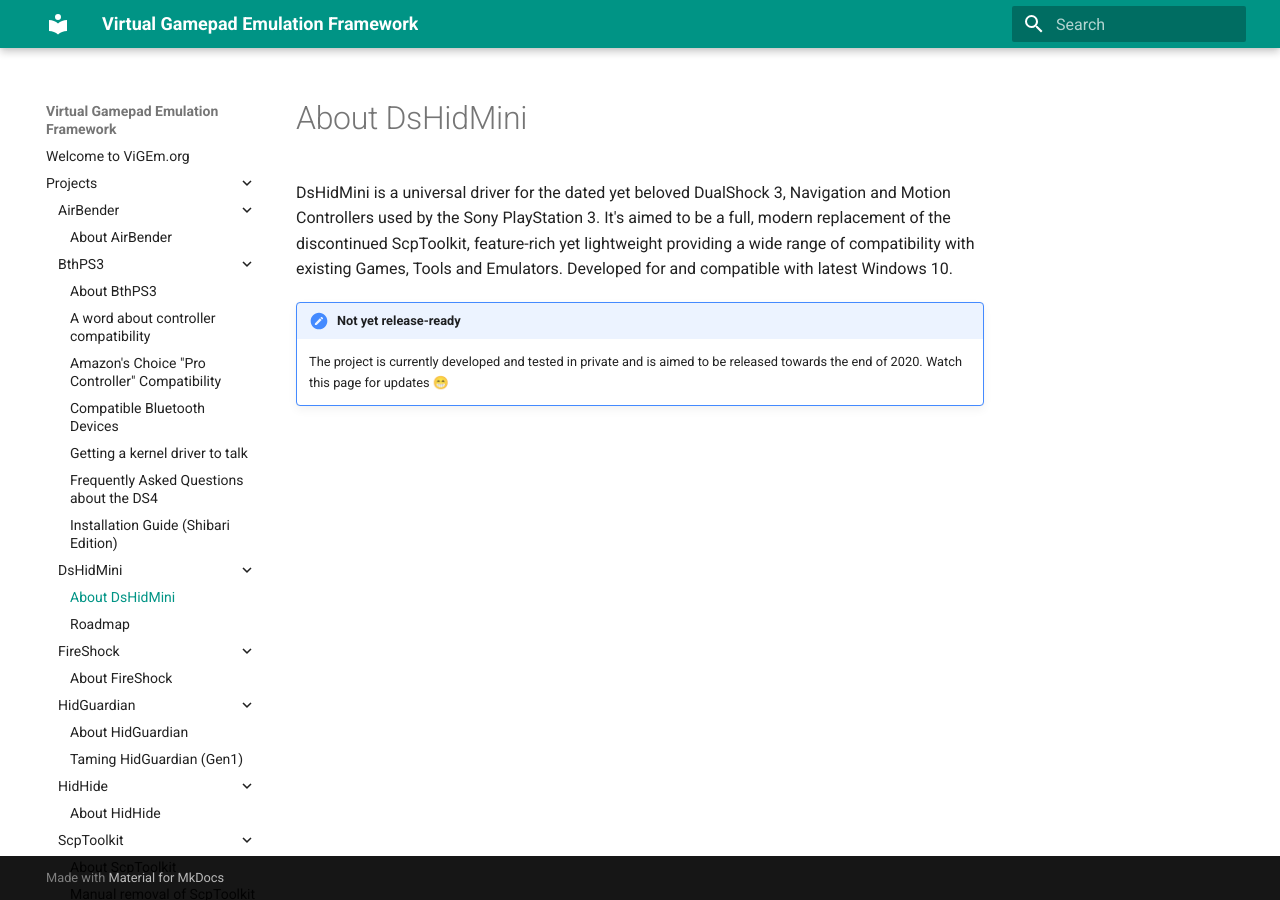
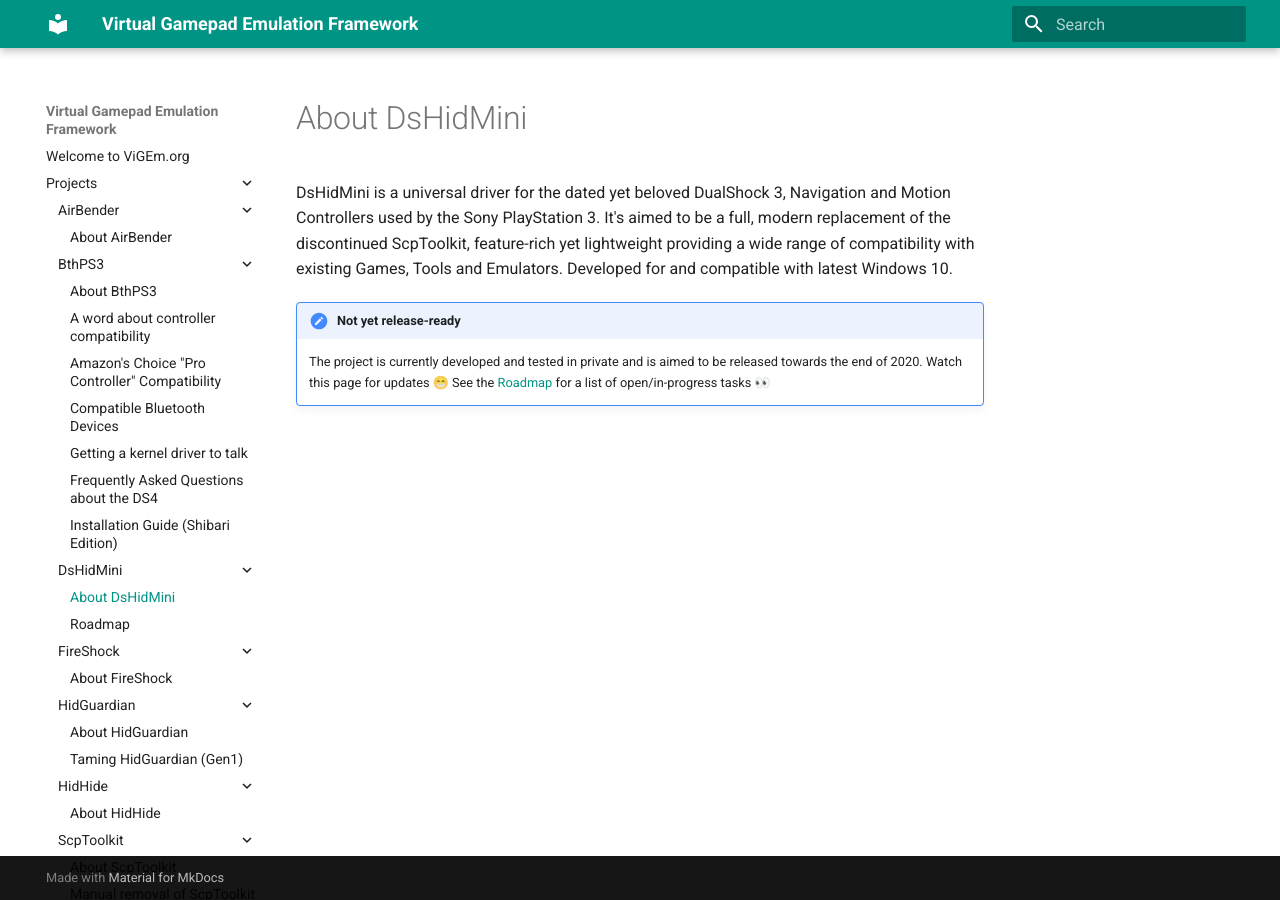
Before and after one commit to nefarius/ViGEm.github.io, an MkDocs documentation site: the page built from docs/projects/DsHidMini/index.md, in a window 1280 px wide. Built offline with MkDocs 1.6.1 and Material for MkDocs 9.7.7, drawn with Linux system fonts in a browser that asks for light colours.

Commit message:
Added Roadmap link

```diff
--- a/docs/projects/DsHidMini/index.md
+++ b/docs/projects/DsHidMini/index.md
@@ -3,4 +3,4 @@
 DsHidMini is a universal driver for the dated yet beloved DualShock 3, Navigation and Motion Controllers used by the Sony PlayStation 3. It's aimed to be a full, modern replacement of the discontinued ScpToolkit, feature-rich yet lightweight providing a wide range of compatibility with existing Games, Tools and Emulators. Developed for and compatible with latest Windows 10.
 
 !!! attention "Not yet release-ready"
-    The project is currently developed and tested in private and is aimed to be released towards the end of 2020. Watch this page for updates 😁
+    The project is currently developed and tested in private and is aimed to be released towards the end of 2020. Watch this page for updates 😁 See the [Roadmap](Roadmap) for a list of open/in-progress tasks 👀
```
